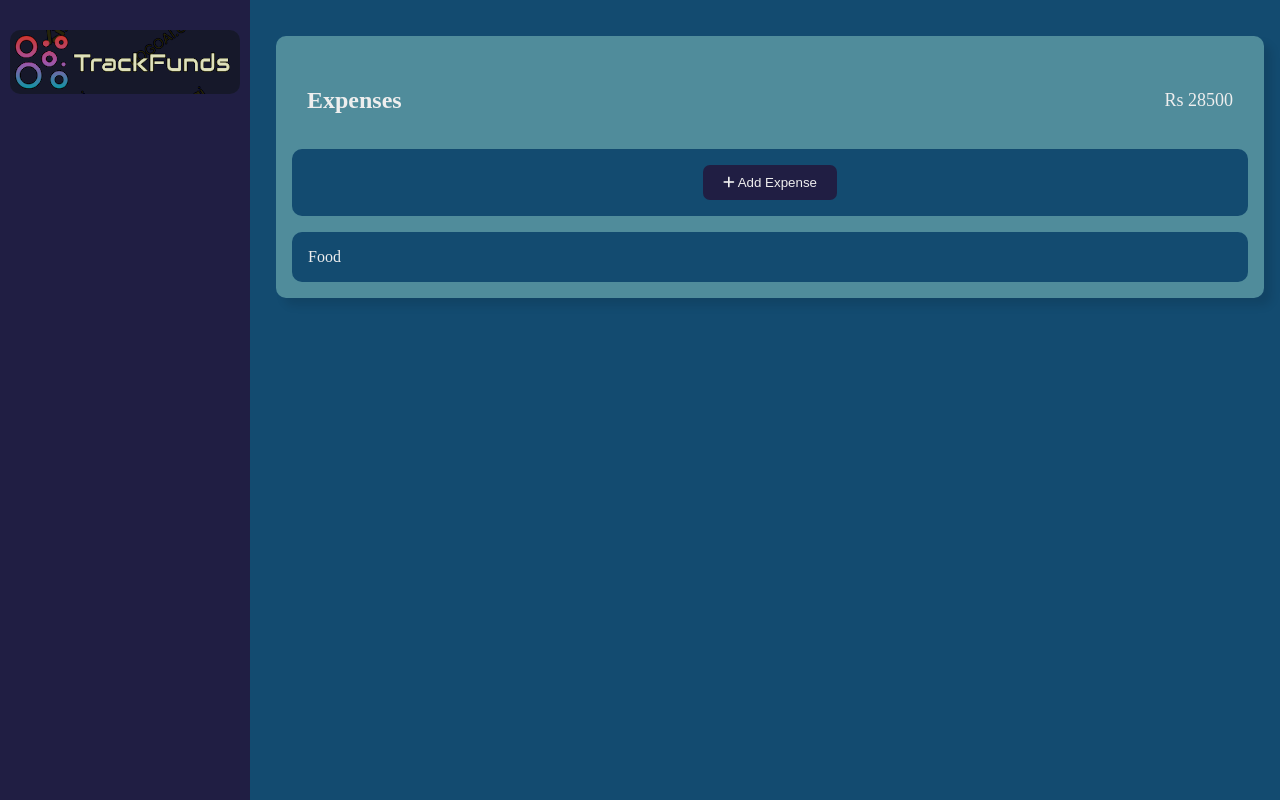
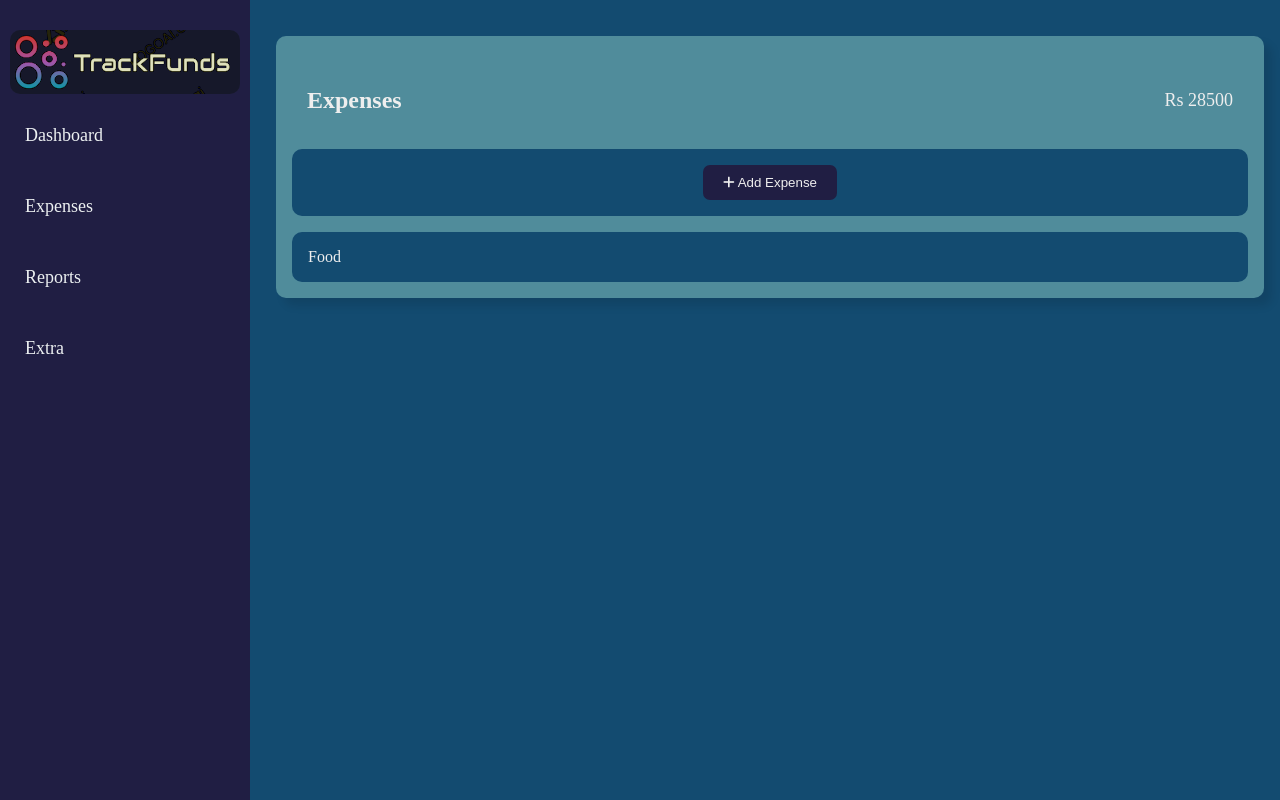
Before and after one commit to rohitghatal1/ExpenseTracker-React-TS, a React (Create React App) app: page / in a window 1280 px wide. Built offline with nearby package versions, Linux system fonts and the light colour scheme.

Commit message:
added navbar items

```diff
--- a/src/CSS/navbar.css
+++ b/src/CSS/navbar.css
@@ -15,6 +15,7 @@
     flex-direction: column;
     height: 100%;
     padding: 10px;
+    gap: 1rem;
   }
 
   .navbar .logo{
@@ -46,6 +47,7 @@
     padding: 15px;
     display: block;
     transition: background-color 0.3s;
+    cursor: pointer;
   }
 
   .navLink:hover {
--- a/src/Components/Navbar.tsx
+++ b/src/Components/Navbar.tsx
@@ -10,6 +10,14 @@ const Navbar: React.FC = () => {
         <div className="logo">
           <img src={logo} alt="" />
         </div>
+        <div className="navigations">
+          <ul className="navbarList">
+            <li className='navLink'>Dashboard</li>
+            <li className='navLink'>Expenses</li>
+            <li className='navLink'>Reports</li>
+            <li className='navLink'>Extra</li>
+          </ul>
+        </div>
       </nav>
     </aside>
   );
```
